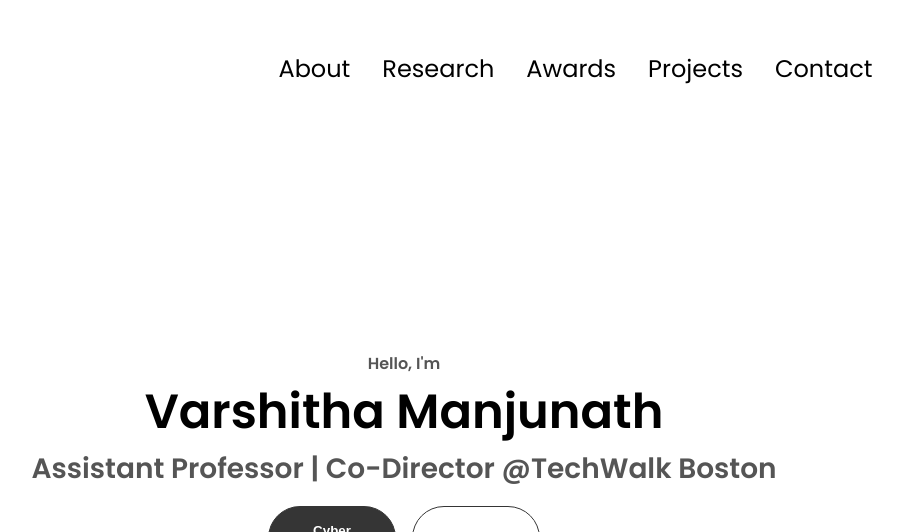
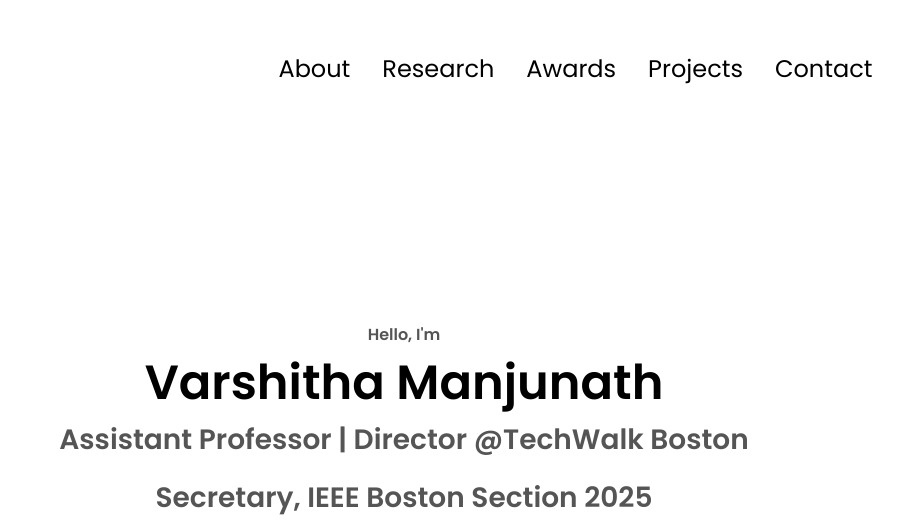
Before and after one commit to varshithamanasa/ProfVM, a plain HTML site: page index.html in a window 1280 px wide. Shown: the top 532 px of the page, without its empty margins (236-1139 px from the left). Drawn offline with Linux system fonts and the light colour scheme.

Commit message:
Update title and add IEEE role in index.html
Updated professional title and added new role.

```diff
--- a/index.html
+++ b/index.html
@@ -45,8 +45,8 @@
       <div class="section__text">
         <p class="section__text__p1">Hello, I'm</p>
         <h1 class="title">Varshitha Manjunath</h1>
-        <p class="section__text__p2">Assistant Professor | Co-Director @TechWalk Boston</p>
-
+        <p class="section__text__p2">Assistant Professor | Director @TechWalk Boston</p>
+        <p class="section__text__p2">Secretary, IEEE Boston Section 2025</p>
         <div class="divider"></div>
         <div class="btn-container">
           <!-- <button
```
